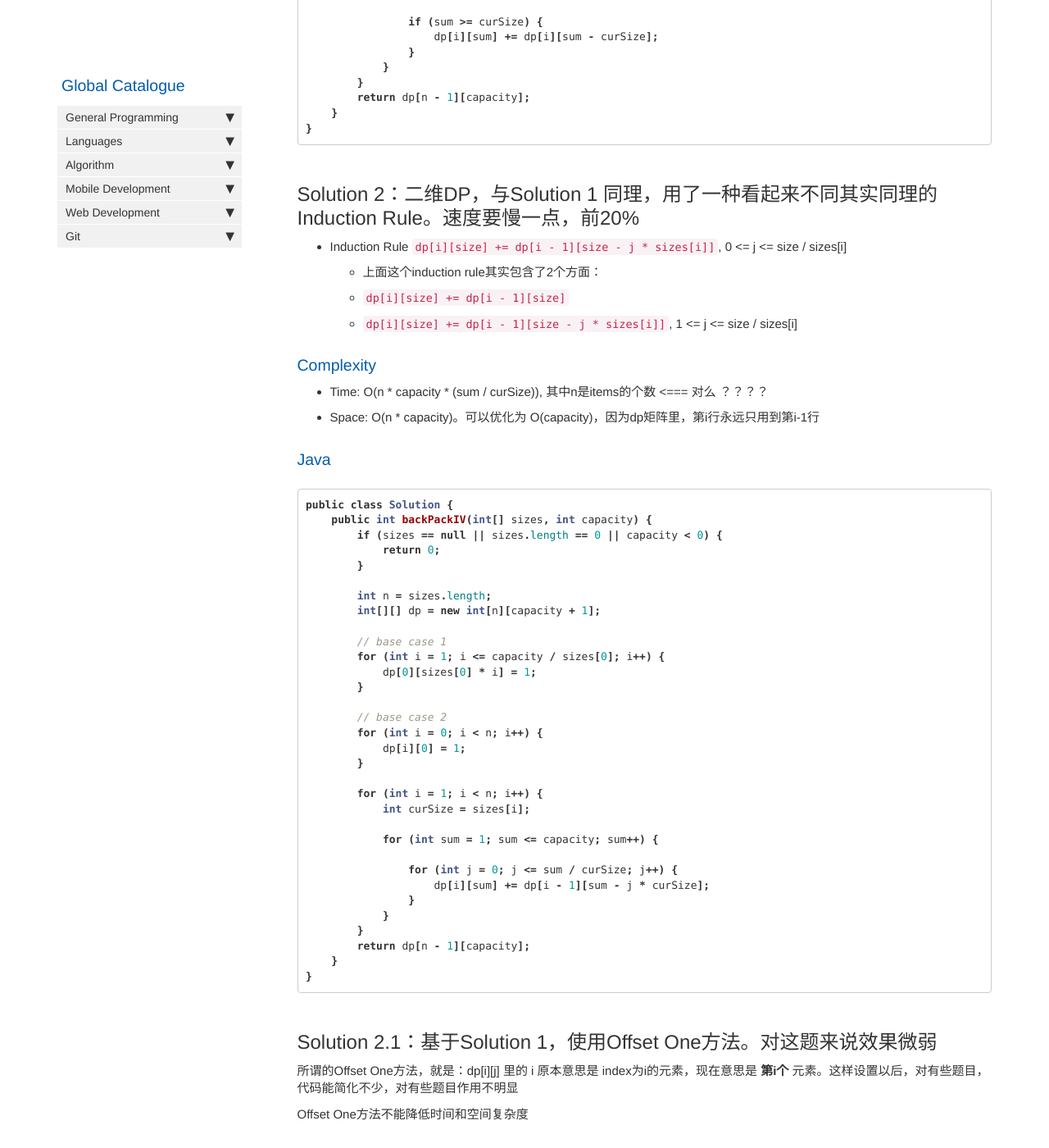
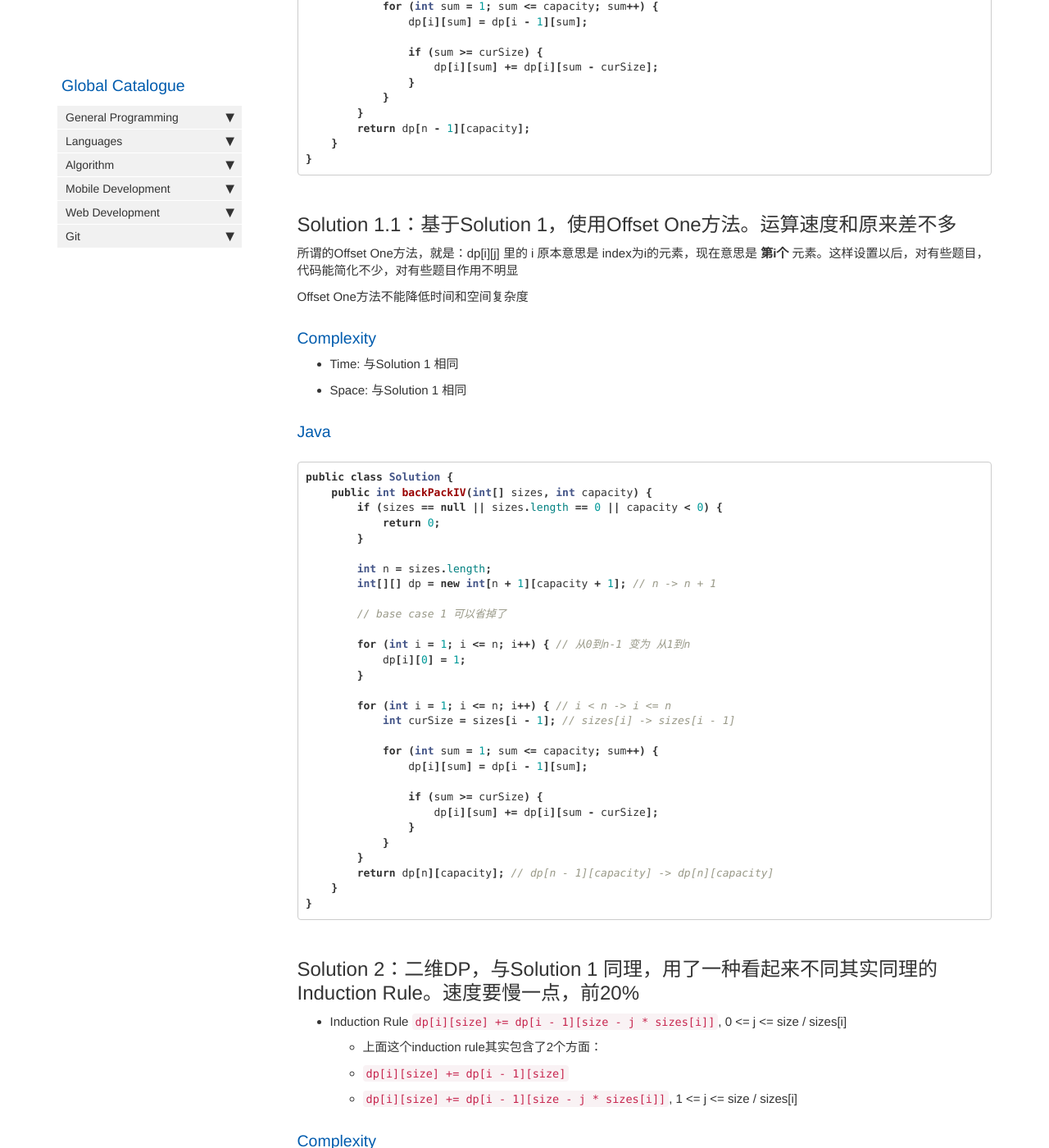
Before and after one commit to HungryOrc/hungryorc.github.io, a Jekyll site: the page built from pages/algorithm/algorithm_backpack_unlimited_1Attr_exactFill_returnNumOfSolutions.md, in a window 1280 px wide and 1400 px high, scrolled down 1604 px. Shown: the whole window at 82% size. Built offline with Jekyll 4.4.1, drawn with Linux system fonts in a browser that asks for light colours; nearby versions of some CDN libraries; comment, search, counter and statistics services are not loaded; some of the changed text lies outside the part shown.

Commit message:
Update algorithm_backpack_unlimited_1Attr_exactFill_returnNumOfSolutions.md

````diff
--- a/pages/algorithm/algorithm_backpack_unlimited_1Attr_exactFill_returnNumOfSolutions.md
+++ b/pages/algorithm/algorithm_backpack_unlimited_1Attr_exactFill_returnNumOfSolutions.md
@@ -48,10 +48,12 @@ public class Solution {
         int n = sizes.length;
         int[][] dp = new int[n][capacity + 1];
 
+        // base case 1
         for (int i = 1; i <= capacity / sizes[0]; i++) {
             dp[0][sizes[0] * i] = 1;
         }
 
+        // base case 2
         for (int i = 0; i < n; i++) {
             dp[i][0] = 1;
         }
@@ -68,6 +70,48 @@ public class Solution {
             }
         }
         return dp[n - 1][capacity];
+    }
+}
+```
+
+## Solution 1.1：基于Solution 1，使用Offset One方法。运算速度和原来差不多
+所谓的Offset One方法，就是：dp[i][j] 里的 i 原本意思是 index为i的元素，现在意思是 **第i个** 元素。这样设置以后，对有些题目，代码能简化不少，对有些题目作用不明显
+
+Offset One方法不能降低时间和空间复杂度
+
+### Complexity
+* Time: 与Solution 1 相同
+* Space: 与Solution 1 相同
+
+### Java
+```java
+public class Solution {
+    public int backPackIV(int[] sizes, int capacity) {
+        if (sizes == null || sizes.length == 0 || capacity < 0) {
+            return 0;
+        }
+
+        int n = sizes.length;
+        int[][] dp = new int[n + 1][capacity + 1]; // n -> n + 1
+
+        // base case 1 可以省掉了
+
+        for (int i = 1; i <= n; i++) { // 从0到n-1 变为 从1到n
+            dp[i][0] = 1;
+        }
+
+        for (int i = 1; i <= n; i++) { // i < n -> i <= n
+            int curSize = sizes[i - 1]; // sizes[i] -> sizes[i - 1]
+
+            for (int sum = 1; sum <= capacity; sum++) {
+                dp[i][sum] = dp[i - 1][sum];
+
+                if (sum >= curSize) {
+                    dp[i][sum] += dp[i][sum - curSize];
+                }
+            }
+        }
+        return dp[n][capacity]; // dp[n - 1][capacity] -> dp[n][capacity]
     }
 }
 ```
@@ -161,12 +205,12 @@ public class Solution {
 }
 ```
 
-## Solution 2.2：基于Solution 1，dp[index][size]降维为dp[size]。对这题来说效果微弱
+## Solution 2.2：基于Solution 2，dp[index][size]降维为dp[size]。对这题来说效果微弱
 
 ### 只要是DP矩阵降维，就要考虑从大往小填写（矩阵里的一个或多个维度）！
 
 ### Complexity
-* Time: O(n * capacity * (sum / curSize))，与Solution 1 相同，对这题来说，实测速度没有变化 <=== 对么 ？？？？
+* Time: 与Solution 2 相同
 * Space: O(capacity)
 
 ### Java
````
Also changed, not shown: other parts of pages/algorithm/algorithm_backpack_unlimited_1Attr_exactFill_returnNumOfSolutions.md (+3 -3 lines).
